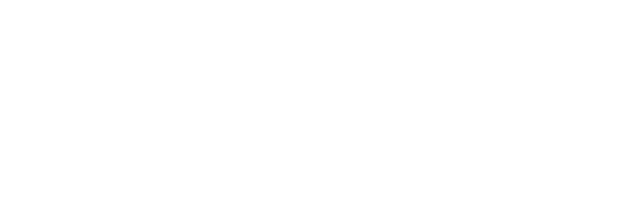
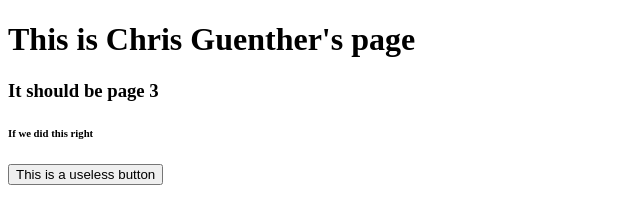
Before and after one commit to ChrisGuenther333/Day3Project, a plain HTML site: page index.html in a window 1280 px wide. Shown: the whole page, without its empty margins (0-640 px from the left). Drawn offline with Linux system fonts and the light colour scheme.

Commit message:
Added html file

```diff
--- a/index.html
+++ b/index.html
@@ -2,6 +2,10 @@
 <html>
     <head></head>
     <body>
+        <h1>This is Chris Guenther's page</h1>
+        <h3>It should be page 3</h3>
+        <h6>If we did this right</h6>
 
+        <input type="button" value="This is a useless button">
     </body>
 </html>
```
